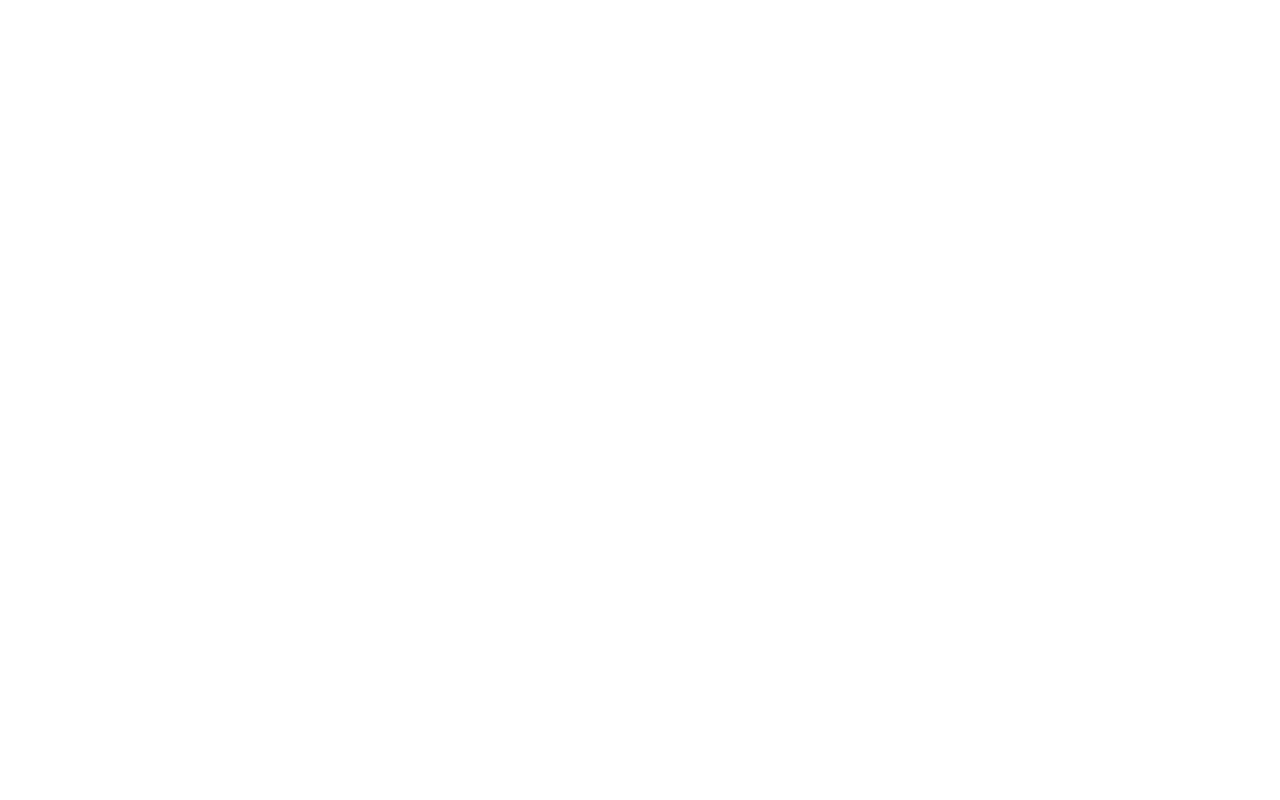
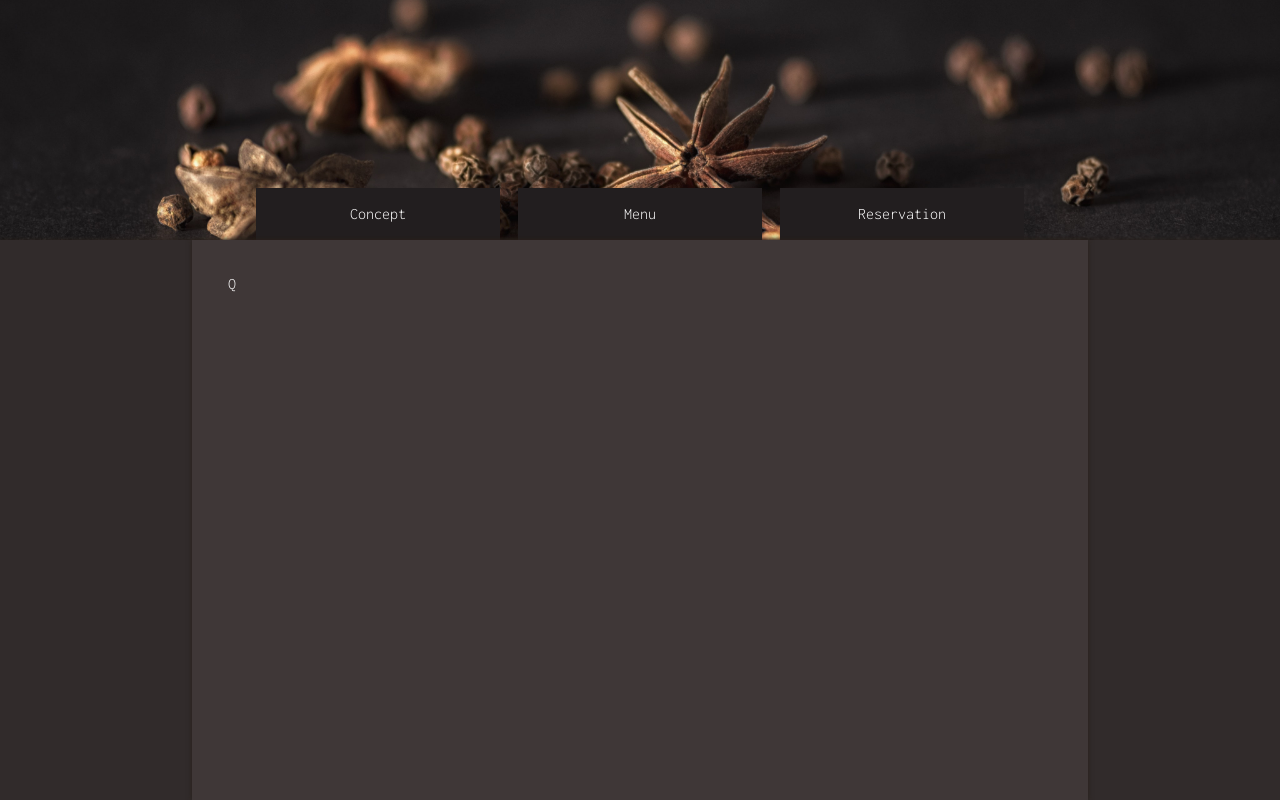
Before and after one commit to pierrefittel/restaurant, a website built with webpack: page dist/index.html in a window 1280 px wide. Built offline with nearby package versions, Linux system fonts and the light colour scheme; files whose address does not match are found by name.

Commit message:
General layout

```diff
--- /dev/null
+++ b/src/_reset.sass
@@ -0,0 +1,38 @@
+/*reset*/
+
+*, *:before, *:after
+  box-sizing: border-box
+
+html, body, div, span, applet, object, iframe, h1, h2, h3, h4, h5, h6, p, blockquote, pre, a, abbr, acronym, address, big, cite, code, del, dfn, em, img, ins, kbd, q, s, samp, small, strike, strong, sub, sup, tt, var, b, u, i, center, dl, dt, dd, ol, ul, li, fieldset, form, label, legend, table, caption, tbody, tfoot, thead, tr, th, td, article, aside, canvas, details, embed, figure, figcaption, footer, header, hgroup, menu, nav, output, ruby, section, summary, time, mark, audio, video
+  margin: 0
+  padding: 0
+  border: 0
+  font-size: 100%
+  font: inherit
+  vertical-align: baseline
+  text-rendering: optimizeLegibility
+  -webkit-font-smoothing: antialiased
+  text-size-adjust: none
+  text-decoration: none
+  color: inherit
+
+/* HTML5 display-role reset for older browsers */
+article, aside, details, figcaption, figure, footer, header, hgroup, menu, nav, section
+  display: block
+
+body
+  line-height: 1
+
+ol, ul
+  list-style: none
+
+blockquote, q
+  quotes: none
+
+blockquote:before, blockquote:after, q:before, q:after
+  content: ''
+  content: none
+
+table
+  border-collapse: collapse
+  border-spacing: 0
--- a/src/index.js
+++ b/src/index.js
@@ -1 +1 @@
-console.log('Running Webpack...');
+import "./styles.sass";
--- /dev/null
+++ b/src/styles.sass
@@ -0,0 +1,70 @@
+@use 'reset'
+@import url('https://fonts.googleapis.com/css2?family=Inconsolata:wght@300&display=swap')
+
+$font-stack: 'Inconsolata', monospace
+
+/* SCSS RGB */
+$raisin-black: rgba(34, 30, 31, 1)
+$black-coffee: rgba(49, 43, 43, 1)
+$dark-lava: rgba(71, 57, 46, 1)
+$russet: rgba(131, 78, 54, 1)
+$antique-brass: rgba(198, 143, 112, 1)
+
+*
+    margin: 0
+    box-sizing: border-box
+
+html
+    position: relative
+    height: 100%
+
+body
+    font-family: $font-stack
+    min-height: 100vh
+    margin: 0
+    display: flex
+    justify-content: center
+    align-content: center
+    .content
+        display: flex
+        flex-direction: column
+        width: 100%
+        .header
+            height: 30%
+            background: center / cover no-repeat url("./images/johanneke-kroesbergen-kamps-odEUcnnqCHo-unsplash.jpg")
+            display: grid
+            grid-template-columns: 1fr 1fr 1fr
+            justify-content: center
+            align-items: flex-end
+            gap: 18px
+            padding-right: 20%
+            padding-left: 20%
+            .tab
+                color: white
+                text-align: center
+                width: 1fr
+                background-color: $raisin-black
+                padding: 18px
+                user-select: none
+                &:hover
+                    background-color: lighten($raisin-black, 10%)
+                &:active
+                    background-color: $raisin-black
+        .main
+            height: 70%
+            background-color: $black-coffee
+            display: flex
+            justify-content: center
+            box-shadow: 0px 0px 5px darken($dark-lava, 10%)
+            .thread
+                background-color: lighten($black-coffee, 5%)
+                height: 100%
+                width: 70%
+                max-width: 2000px
+                box-shadow: 0px 0px 5px darken($dark-lava, 10%)
+                padding: 36px
+                color: white
+            #thread-menu
+                display: none
+            #thread-reservation
+                display: none
--- a/webpack.config.js
+++ b/webpack.config.js
@@ -7,3 +7,21 @@ module.exports = {
     path: path.resolve(__dirname, 'dist'),
   },
 };
+
+module.exports = {
+  module: {
+    rules: [
+      {
+        test: /\.s[ac]ss$/i,
+        use: [
+          // Creates `style` nodes from JS strings
+          "style-loader",
+          // Translates CSS into CommonJS
+          "css-loader",
+          // Compiles Sass to CSS
+          "sass-loader",
+        ],
+      },
+    ],
+  },
+};
```
Also changed, not shown: package.json (+7 -0 lines), dist/a8f1b0f0dd59fb897b5d.jpg (added), dist/index.html, dist/main.js, src/images/favicon.svg (added), src/images/jakub-dziubak-L7POzOAoaQY-unsplash.jpg (added), src/images/johanneke-kroesbergen-kamps-odEUcnnqCHo-unsplash.jpg (added), 3 other files.
